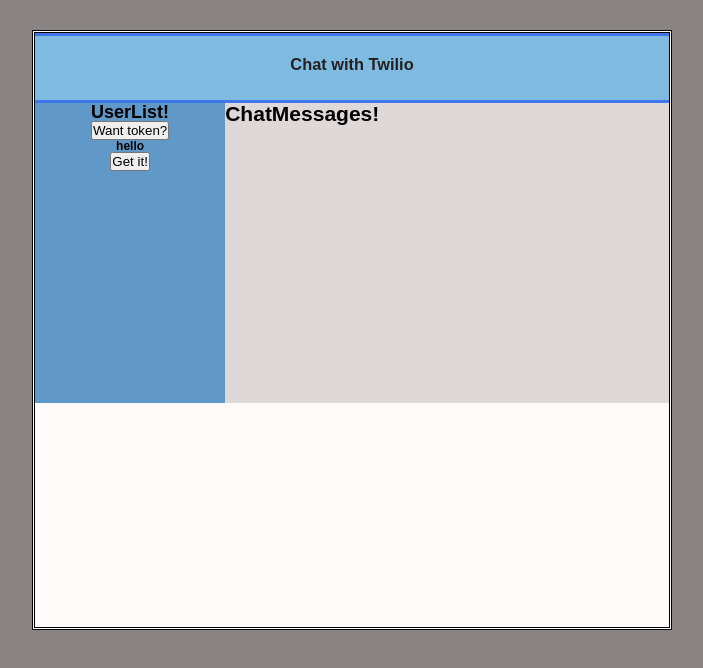
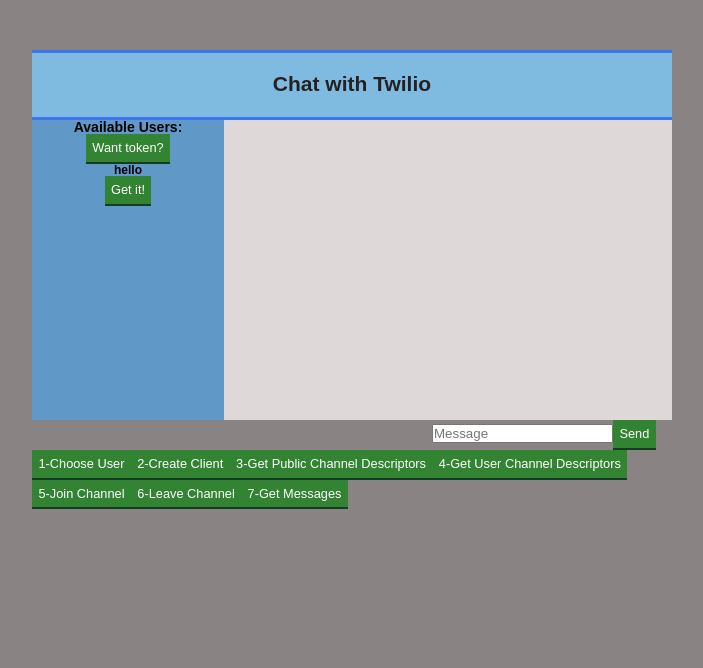
Before and after one commit to ifaidros/chat-twilio-react, a React app in the folder frontend/: page / in a window 1280 px wide. Shown: the whole page, without its empty margins (288-991 px from the left). Built offline with nearby package versions, Linux system fonts and the light colour scheme.

Commit message:
Initial commit

```diff
--- a/frontend/src/components/App.css
+++ b/frontend/src/components/App.css
@@ -1,10 +1,7 @@
 .container{
   width: 50%;
-  height: 600px;
-  margin: 30px auto;
-  border: double;
-  background-color: snow;
-  text-align: center;
+  margin: 50px auto;
+
 }
 
 .header-div{
@@ -18,3 +15,23 @@
   width: 100%;
   margin: 0 auto;
 }
+
+button {
+  background: #328332;
+  border: none;
+  border-bottom: 2px solid #153b24;
+  cursor: pointer;
+  color: white;
+  font-size: 0.8rem;
+  font-weight: 300;
+  padding: .4rem;
+  transition: background .3s ease, color .3s ease;
+}
+
+button:hover {
+  background: rgb(58, 135, 112);
+}
+
+option {
+  cursor: pointer;
+}
--- a/frontend/src/components/App.js
+++ b/frontend/src/components/App.js
@@ -5,6 +5,8 @@
 import './ChatMessages';
 import UserList from './UserList';
 import ChatMessages from './ChatMessages';
+import MessageForm from './MessageForm';
+import Buttons from './Buttons';
 
 
 class App extends Component {
@@ -28,11 +30,13 @@
     return (
       <div className="container">
         <div className="header-div">
-          <h3>Chat with Twilio</h3>
+          <h2>Chat with Twilio</h2>
         </div>
 
         <UserList handleToken={this.handleToken}/>
         <ChatMessages />
+        <MessageForm />
+        <Buttons />
       </div>
     )
   }
--- /dev/null
+++ b/frontend/src/components/Buttons.js
@@ -0,0 +1,27 @@
+import React from 'react';
+import { Component } from 'react';
+import './Buttons.css';
+
+
+class Buttons extends Component {
+  constructor(props) {
+    super(props)
+  }
+
+  render() {
+    return (
+      <div className="buttons">
+            <button id="btnGetToken">1-Choose User</button>
+            <button id="btnCreateClientGetToken">2-Create Client</button>
+            <button id="btnGetPublicChannelDescr">3-Get Public Channel Descriptors</button>
+            <button id="btnGetUserChannelDescr">4-Get User Channel Descriptors</button>
+            <button id="btnJoinChannel">5-Join Channel</button>
+            <button id="btnLeaveChannel">6-Leave Channel</button>
+            <button id="btnGetMessages">7-Get Messages</button>
+      </div>
+
+    )
+  }
+}
+
+export default Buttons;
--- a/frontend/src/components/ChatMessages.css
+++ b/frontend/src/components/ChatMessages.css
@@ -1,4 +1,4 @@
-.chat-messages{
+#chat-messages{
     height: 300px;
     background: #dfd8d8;
     width: 70%;
@@ -7,3 +7,10 @@
     float: right;
     overflow: auto;
 }
+
+#output p{
+    padding: 4px 0px;
+    margin: 0 10px;
+    border-bottom: 2px solid #e9e9e9;
+    color: rgb(0, 0, 0);
+}
--- a/frontend/src/components/ChatMessages.js
+++ b/frontend/src/components/ChatMessages.js
@@ -7,8 +7,8 @@
 
   render() {
     return (
-      <div className="chat-messages">
-        <h2>ChatMessages!</h2>
+      <div id="chat-messages">
+        <div id="output"></div>
       </div>
     )
   }
--- /dev/null
+++ b/frontend/src/components/MessageForm.css
@@ -0,0 +1,4 @@
+#message-form{
+    clear: both;
+    margin-left: 200px;
+}
--- /dev/null
+++ b/frontend/src/components/MessageForm.js
@@ -0,0 +1,34 @@
+import React from 'react';
+import { Component } from 'react';
+import './MessageForm.css';
+
+
+class MessageForm extends Component {
+
+  SendMessage = (e) => {
+    console.log('clicked')
+  }
+
+  onSubmit = (e) => {
+    e.preventDefault();
+    console.log('submitted')
+  }
+
+  render() {
+    return (
+      <div id="message-form">
+        <form id="message-form" autocomplete="off" onSubmit={this.onSubmit}>
+          <input
+           id="input_txt"
+           name="message"
+           placeholder="Message"
+           onChange={this.SendMessage}
+           />
+          <button id="btnSendMessage">Send</button>
+        </form>
+      </div>
+    )
+  }
+}
+
+export default MessageForm;
--- a/frontend/src/components/UserList.css
+++ b/frontend/src/components/UserList.css
@@ -1,4 +1,4 @@
-.users-list{
+#users-list{
     background: rgb(96, 153, 199);
     width: 30%;
     height: 300px;
--- a/frontend/src/components/UserList.js
+++ b/frontend/src/components/UserList.js
@@ -10,8 +10,9 @@
 
   render() {
     return (
-      <div className="users-list">
-        <h2>UserList!</h2>
+      <div id="users-list">
+        <h3>Available Users:</h3>
+        <h1 id="h1Error"></h1>
         <button
         onClick={this.props.handleToken}
         >
--- a/frontend/src/index.css
+++ b/frontend/src/index.css
@@ -8,5 +8,5 @@
     background: rgb(138, 131, 131);
     width:100%;
     margin: 0 auto;
-    overflow:hidden;
+    overflow: auto;
   }
```
Also changed, not shown: frontend/src/components/Buttons.css (added).
